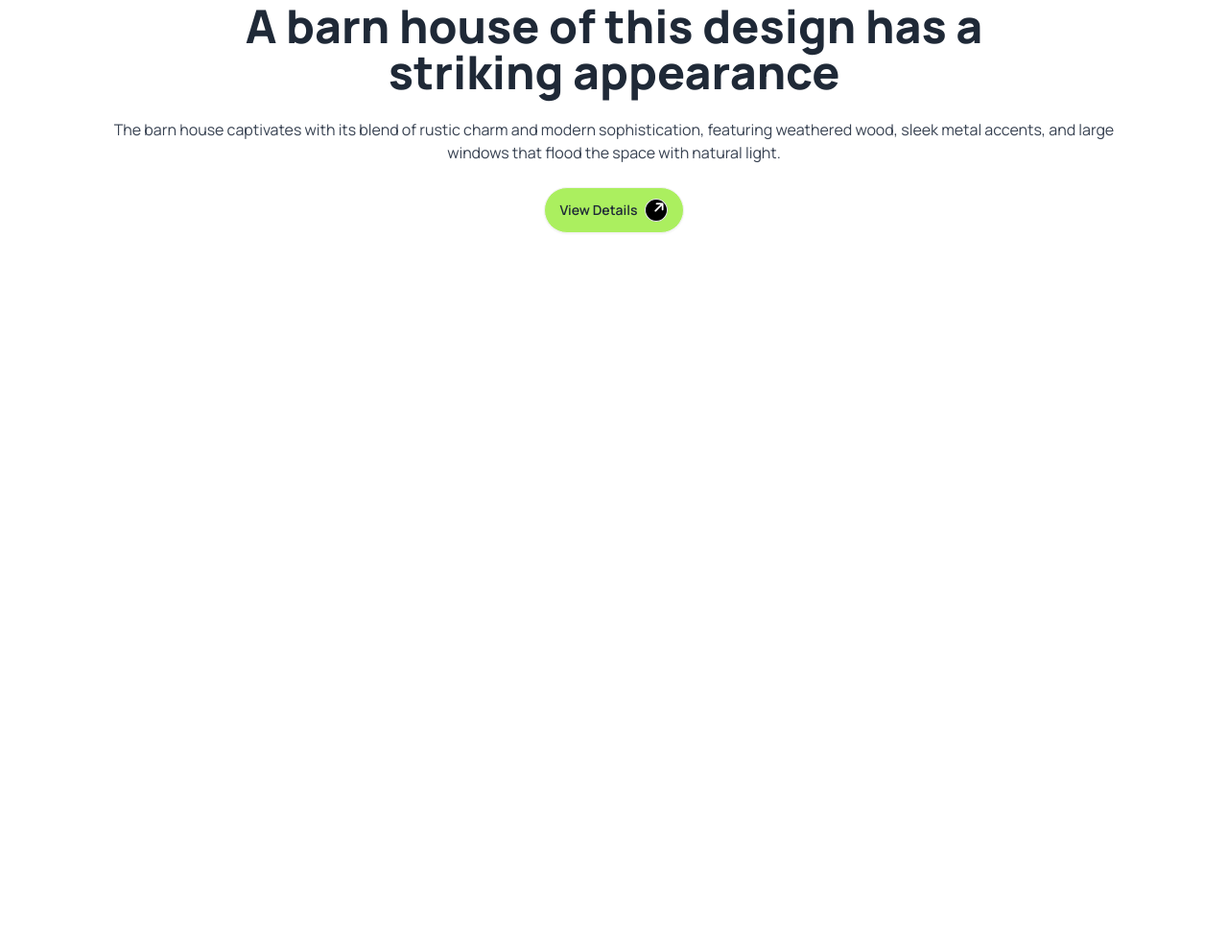
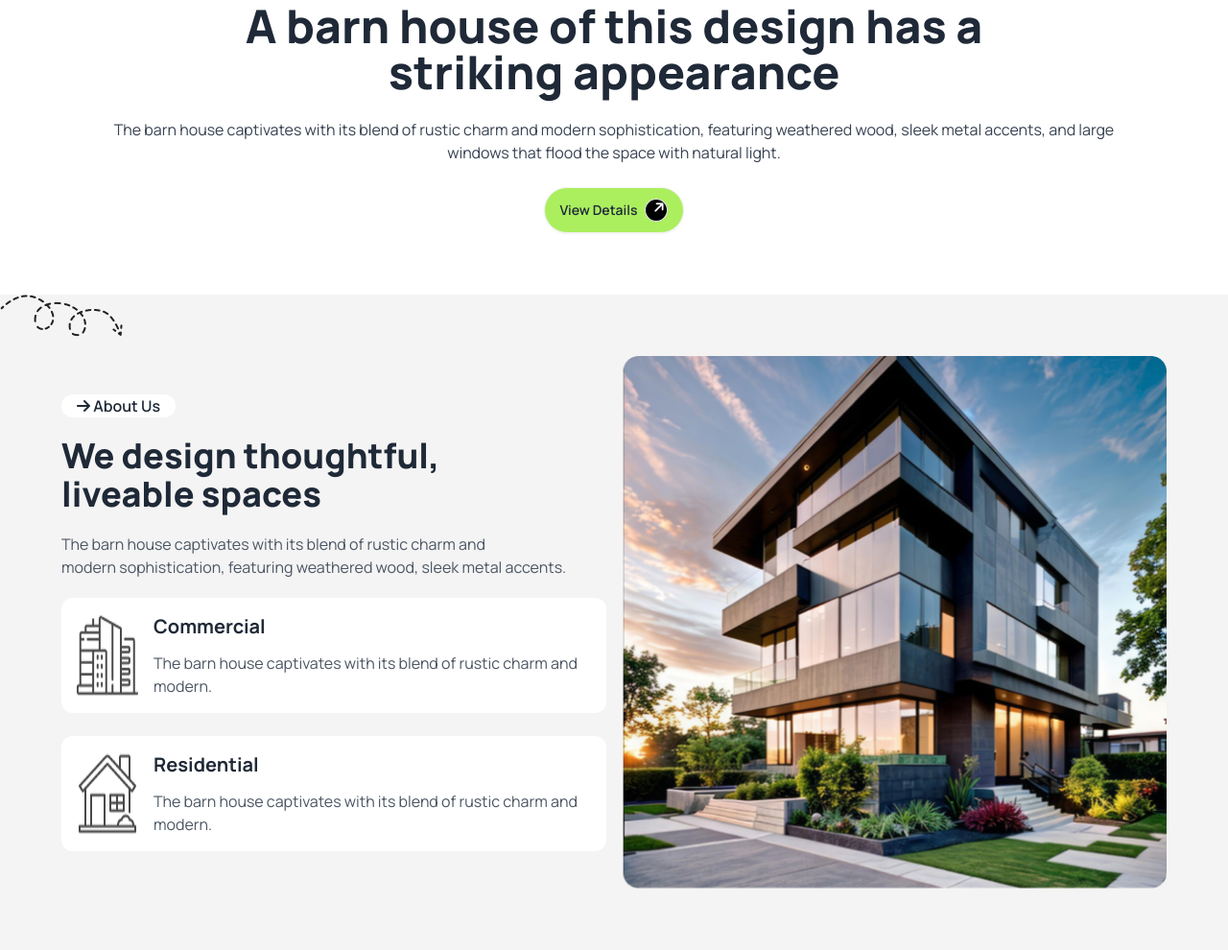
Before and after one commit to AsadEducation/B10A3, a plain HTML site: page index.html in a window 1280 px wide. Shown: the part 487-1477 px from the top of the page at 96% size. Before the commit the page ends 800 px from the top, so only its background shows below. Drawn offline with nearby package versions, Linux system fonts and the light colour scheme.

Commit message:
thoughtful design section done

```diff
--- a/index.html
+++ b/index.html
@@ -34,7 +34,7 @@
                 extend: {
                     colors: {
                         arrow_color: 'rgb(171, 239, 95)',
-                        // secondary: 'rgb(17, 17, 17)',
+                        title_color: '#212121',
                         // body: 'rgb(248, 246, 243)',
                         // accent: 'rgb(106, 151, 57)',
                         // body_neutral: 'rgb(51, 51, 51)',
@@ -43,10 +43,8 @@
                         // Poppins: 'Poppins',
                     },
                     backgroundImage: {
-                        //     leaf1: "url('./images/leaf01.png')",
-                        //     call_to_action: "url('./images/call.jpg')",
-                        //     testimonials: "url('./images/testimonials.jpg')",
-                        // },
+                            tarkata: "url('./assets/Vector.png')",
+
                     },
                 },
             }
@@ -103,14 +101,77 @@
             </div>
             <!-- text content  -->
             <div>
-                <h1 class="text-3xl sm:text-5xl  font-extrabold text-center my-6">A barn house of this design has a <br> striking appearance</h1>
-                <p class="text-center px-3 sm:px-12  text-gray-700 mb-6">The barn house captivates with its blend of rustic charm and modern sophistication, featuring weathered wood, sleek metal accents, and large windows that flood the space with natural light.</p>
+                <h1 class="text-3xl sm:text-5xl  font-extrabold text-center my-6">A barn house of this design has a <br>
+                    striking appearance</h1>
+                <p class="text-center px-3 sm:px-12  text-gray-700 mb-6">The barn house captivates with its blend of
+                    rustic charm and modern sophistication, featuring weathered wood, sleek metal accents, and large
+                    windows that flood the space with natural light.</p>
 
                 <div class="text-center">
                     <a class="btn bg-arrow_color text-center  rounded-3xl">View Details
                         <!-- arrow icon  -->
-                        <i class="border bg-black text-white rounded-full fa-solid w-6 h-6 transform rotate-45  fa-arrow-up"></i>
+                        <i
+                            class="border bg-black text-white rounded-full fa-solid w-6 h-6 transform rotate-45  fa-arrow-up"></i>
                     </a>
+                </div>
+
+            </div>
+        </section>
+
+    </header>
+
+    <main>
+
+         <!-- design section  -->
+
+         <section class="bg-[#F4F4F4] px-3 sm:px-16 py-16 bg-tarkata bg-no-repeat bg-left-top">
+
+
+            <!-- container -->
+            <div class="grid grid-cols-1 sm:grid-cols-2 items-center gap-4">
+
+                <!-- text-content  -->
+                <div>
+
+                    <div class=" bg-white rounded-2xl px-4 mb-5 w-fit">
+
+                        <i class="fa-solid fa-arrow-right"></i>
+                        <button class=" inline font-semibold">About Us</button>
+                    </div>
+                    <!-- title  -->
+                    <h1 class="text-3xl sm:text-4xl font-extrabold fill-title_color mb-5">We design thoughtful, <br> liveable spaces</h1>
+                    <p class="text-gray-600 mb-5">The barn house captivates with its blend of rustic charm and <br>
+                        modern sophistication, featuring weathered wood, sleek metal accents.</p>
+
+                    <!-- first card  -->
+
+                    <div class="p-4 flex gap-4 bg-white rounded-xl mb-6">
+                        <img src="./assets/commercial.png" alt="">
+                        <div>
+                            <h2 class="font-bold text-xl mb-3">Commercial</h2>
+                            <p class="text-gray-600">The barn house captivates with its blend of rustic charm and modern.</p>
+                        </div>
+                    </div>
+
+                    <!-- second card  -->
+
+                    <div class="p-4 flex gap-4 bg-white rounded-xl">
+                        <img src="./assets/residential.png" alt="">
+                        <div>
+                            <h2 class="font-bold text-xl mb-3">Residential</h2>
+                            <p class="text-gray-600">The barn house captivates with its blend of rustic charm and modern.</p>
+                        </div>
+                    </div>
+
+
+
+
+                </div>
+
+                <!-- image content  -->
+
+                <div>
+                    <img src="./assets/Rectangle.png" alt="">
                 </div>
 
             </div>
@@ -118,9 +179,7 @@
 
 
 
-    </header>
 
-    <main>
 
     </main>
 
```
